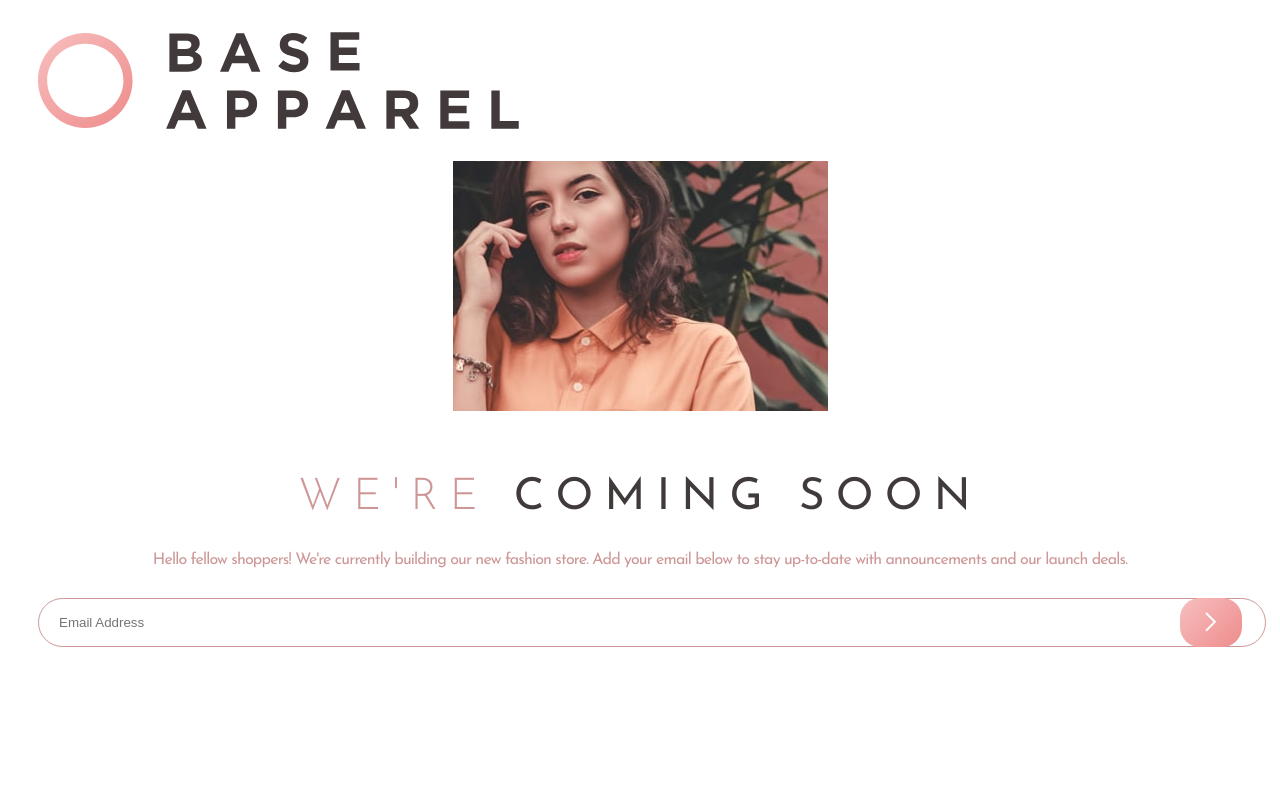
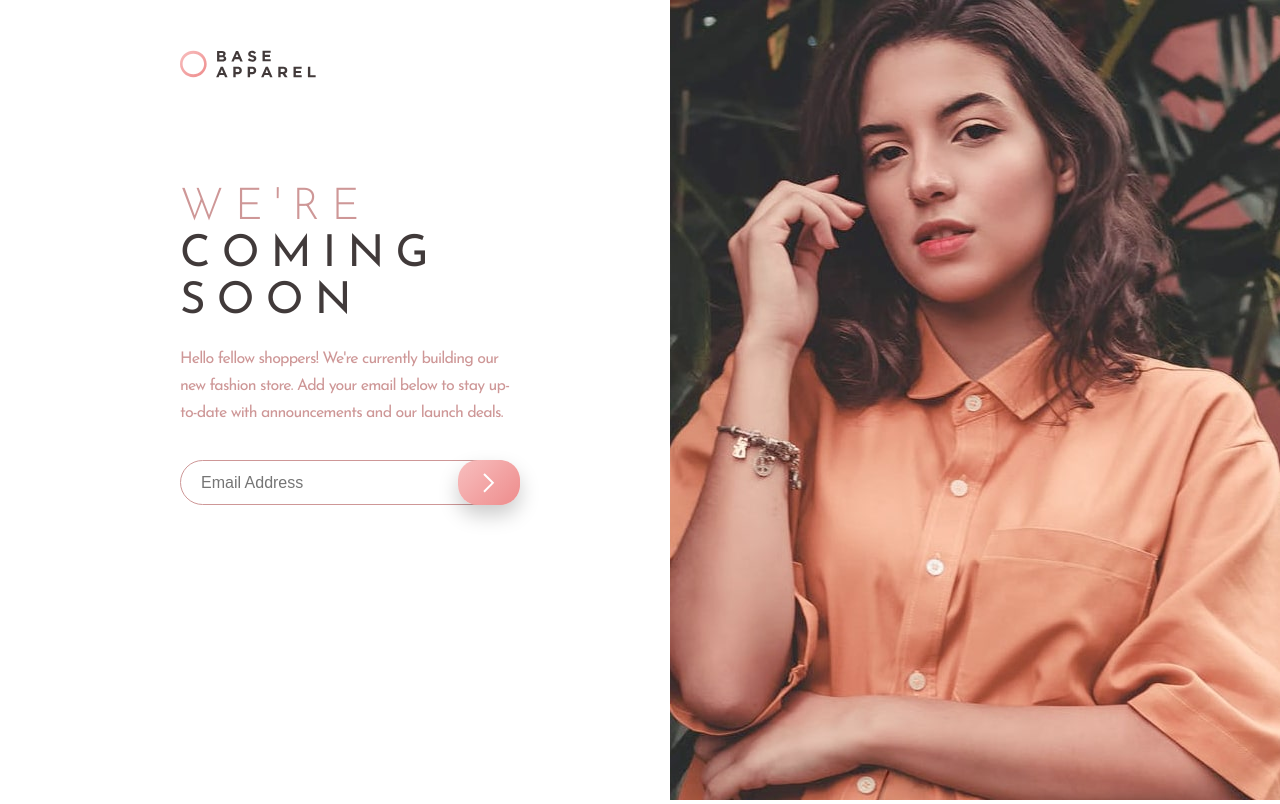
Before and after one commit to royeradames/base-apparel-coming-soon-page, a React (Create React App) app: page / in a window 1280 px wide. Built offline with nearby package versions, Linux system fonts and the light colour scheme.

Commit message:
📦start desktop view a bit earlier

```diff
--- a/src/App.tsx
+++ b/src/App.tsx
@@ -32,7 +32,7 @@ function App() {
     <main className="main-container">
       <img src={logo} alt="Base Apparel logo" className="logo" />
       <picture className="picture">
-        <source media="(min-width:1440px)" srcSet={heroDesktop} />
+        <source media="(min-width:915px)" srcSet={heroDesktop} />
         <img src={heroMobile} alt="hero mobile" />
       </picture>
       <h1 className="title">
--- a/src/styles/_global.scss
+++ b/src/styles/_global.scss
@@ -1,4 +1,5 @@
-@import-sanitize;
+@import-normalize;
+// @import-sanitize;
 
 
 html{
@@ -6,6 +7,13 @@ html{
     box-sizing: border-box;
     min-height: 100vh;
 }
+*, *:before, *:after {
+  font-size: inherit;
+  box-sizing: inherit;
+}
 img{
     max-width: 100%;
 }
+body{
+    margin: 0;
+}
--- a/src/styles/_main-container.scss
+++ b/src/styles/_main-container.scss
@@ -1,13 +1,22 @@
 @import url('https://fonts.googleapis.com/css2?family=Josefin+Sans:wght@300;400;600&display=swap');
+
+$desktop-view: 1440px;
+$desktop-view: 915px;
+
 .main-container{
     font-family: 'Josefin Sans', sans-serif;
     font-size: 1.6rem;
     color: var(--color-red-200);
     text-align: center;
 
+    // for  overley large screens
+    // max-width: 1440rem;
+    justify-content: center;
+
     // layout
     margin: 3rem 0 8rem 0rem;
     display: grid;
+    row-gap: 3rem;
     grid-template-columns: minmax(0, 3rem) 1fr minmax(0, 3rem);
     grid-template-areas:
         ". logo ."
@@ -16,12 +25,31 @@
         ". message ."
         ". form ."
     ;
-    row-gap: 3rem;
+    @media(min-width: $desktop-view){
+        text-align: left;
+        margin: 0;
+
+        // layout
+        grid-template-columns: minmax(0, 3rem) 1fr max-content;
+        grid-template-rows: 1fr min-content 1fr 3fr;
+        grid-template-areas:
+        ". logo img"
+        ". title img"
+        ". message img"
+        ". form img"
+    ;
+        column-gap: 15rem;
+        row-gap: 0;
+
+    }
 }
 
 .logo{
     grid-area: logo;
-    width: 40%;
+    width: min(40%, 16rem);
+    @media(min-width: $desktop-view){
+        margin-top: 5rem;
+    }
 }
 .picture{
     grid-area: img;
@@ -35,6 +63,14 @@
     letter-spacing: 1.126rem;
     text-transform: uppercase;
     font-weight: 300;
+    width: min-content;
+
+    // layout
+    justify-self: center;
+    @media(min-width: $desktop-view){
+        justify-self: left;
+        margin: 7rem 0 2rem 0;
+    }
     &--highlight{
         color: var(--color-red-700);
         font-weight: 400;
@@ -45,14 +81,29 @@
 
     margin: 0;
     letter-spacing: -.083rem;
+    max-width: 39ch;
+    justify-self: center;
+    @media(min-width: $desktop-view){
+        line-height: 2.7rem;
+        justify-self: start;
+
+    }
 }
 .form{
     grid-area: form;
     display: grid;
-    grid-template-columns: 1fr 2rem 6.2rem;
+    width: min(100%, 38rem);
+    justify-self: center;
+
+    grid-template-columns: minmax(max-content, 1fr) 2rem 6.2rem;
+    // grid-template-columns: max-content 2rem 6.2rem;
+    @media(min-width: $desktop-view){
+        justify-self: start;
+    }
     &__email{
         border-radius: 3rem;
-        width: 100%;
+        // width: 100%;
+        // max-width: 38rem;
         height: 4.5rem;
     	border: var(--color-red-200) .1rem solid;
         color: var(--color-red-200);
@@ -79,9 +130,12 @@
 
         border-radius: 2rem;
         border: none;
+        max-height: 4.5rem;
+        box-shadow: 0 1rem 2rem rgba(0, 0, 0, 0.205);
         // layout
         grid-column: 3;
         grid-row:1;
 
+
     }
 }
--- a/src/styles/_root.scss
+++ b/src/styles/_root.scss
@@ -5,4 +5,5 @@
     --gradient-white: linear-gradient(135deg, hsl(0, 0%, 100%), hsl(0, 100%, 98%));
     --gradient-red: linear-gradient(135deg, hsl(0, 80%, 86%), hsl(0, 74%, 74%));
 
+    --desktop-view: 1440px;
 }
```
